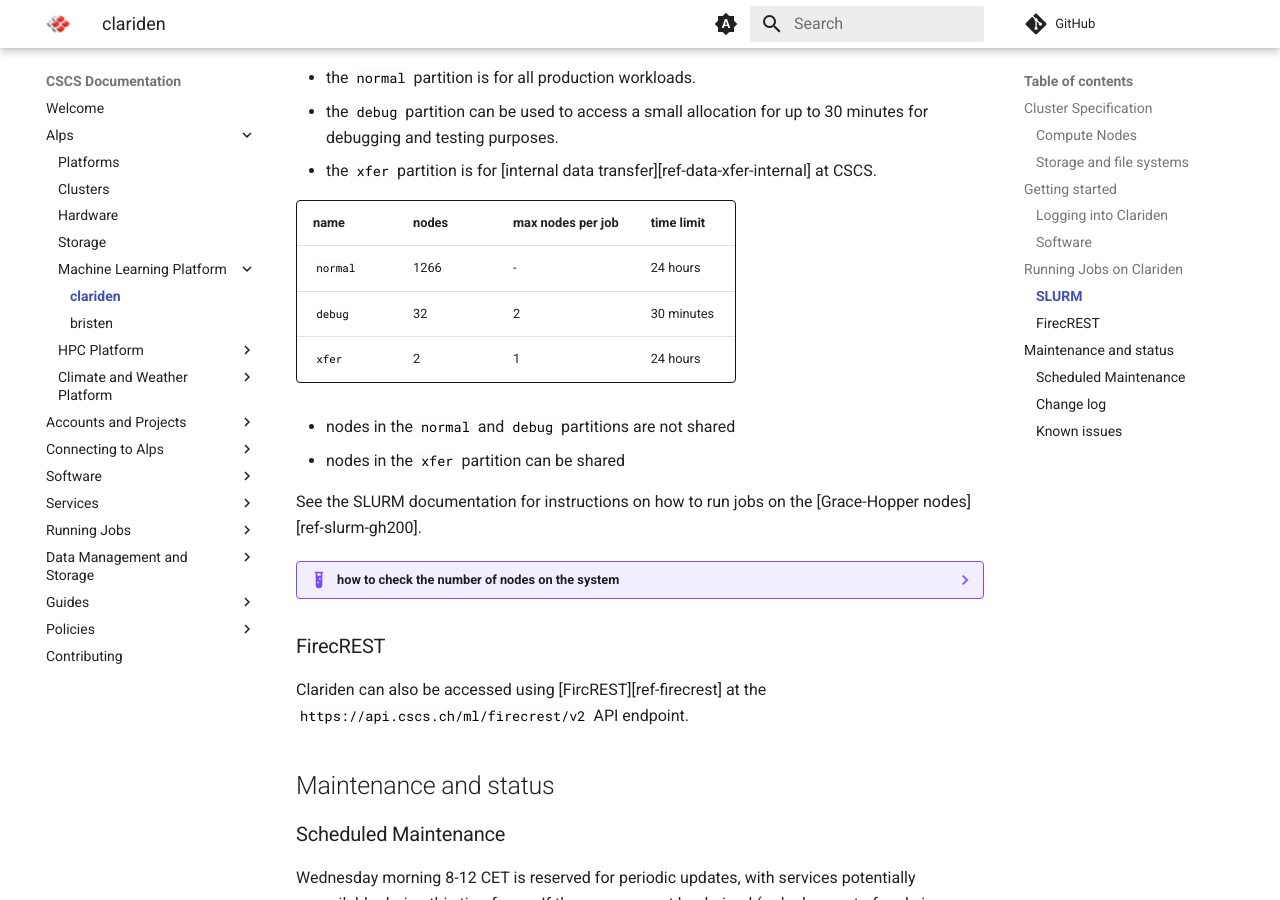
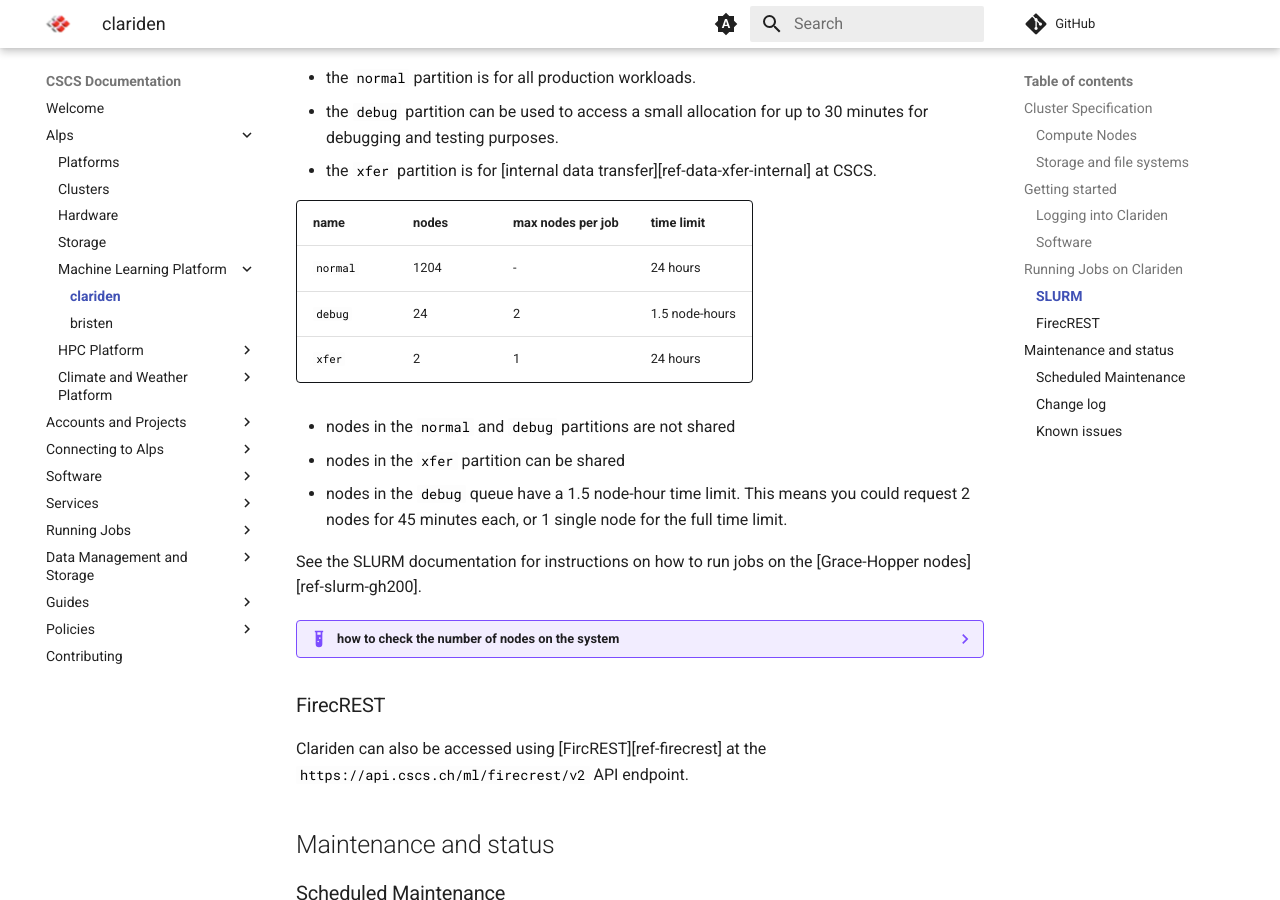
Before and after one commit to nickjbrowning/cscs-docs, an MkDocs documentation site: the page built from docs/clusters/clariden.md, in a window 1280 px wide and 900 px high, scrolled down 1779 px. Built offline with MkDocs 1.6.1 and Material for MkDocs 9.7.7, drawn with Linux system fonts in a browser that asks for light colours; comment, search, counter and statistics services are not loaded.

```diff
--- a/docs/clusters/clariden.md
+++ b/docs/clusters/clariden.md
@@ -73,12 +73,13 @@ There are two slurm partitions on the system:
 
 | name | nodes  | max nodes per job | time limit |
 | --   | --     | --                | -- |
-| `normal` | 1266       | -    | 24 hours |
-| `debug`  | 32         | 2    | 30 minutes |
+| `normal` | 1204       | -    | 24 hours |
+| `debug`  | 24         | 2    | 1.5 node-hours |
 | `xfer`   | 2          | 1    | 24 hours |
 
 * nodes in the `normal` and `debug` partitions are not shared
 * nodes in the `xfer` partition can be shared
+* nodes in the `debug` queue have a 1.5 node-hour time limit. This means you could request 2 nodes for 45 minutes each, or 1 single node for the full time limit.
 
 See the SLURM documentation for instructions on how to run jobs on the [Grace-Hopper nodes][ref-slurm-gh200].
 
```
Also changed, not shown: docs/clusters/bristen.md (+4 -0 lines).
